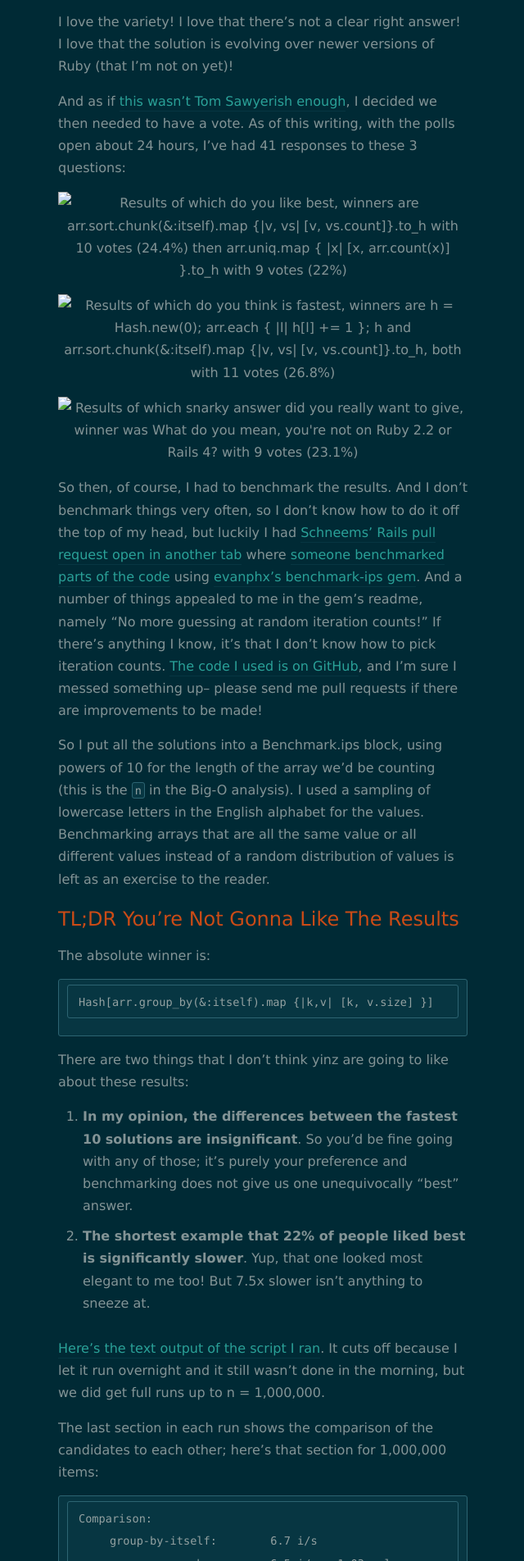
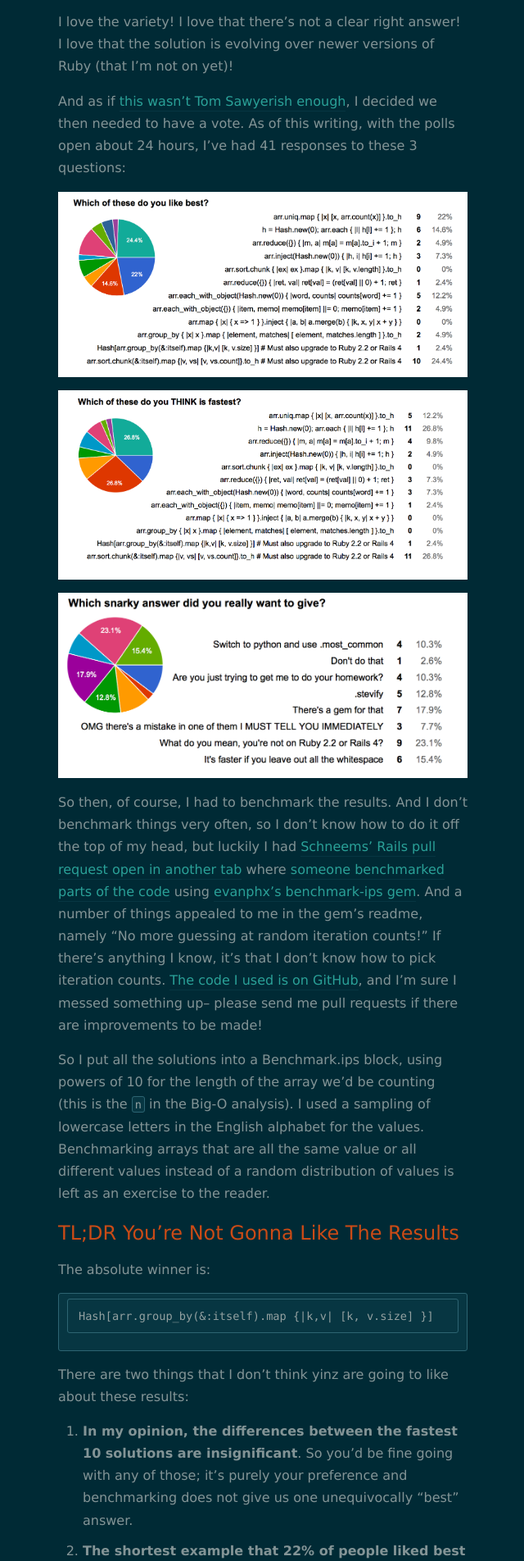
Before and after one commit to carols10cents/carol-nichols.com, a Jekyll site: the page built from _posts/2015-08-07-ruby-occurrence-couting.markdown, in a window 1280 px wide. Shown: the part 1559-3463 px from the top of the page at 82% size, without its empty margins (319-959 px from the left). Built offline with Jekyll 4.4.1, drawn with Linux system fonts in a browser that asks for light colours; nearby versions of some CDN libraries; Markdown is read by kramdown in place of the engine named in the settings; comment, search, counter and statistics services are not loaded.

Commit message:
Make images work again... maybe

```diff
--- a/_posts/2011-01-02-nfl-playoffs-infographic-usability-fail.markdown
+++ b/_posts/2011-01-02-nfl-playoffs-infographic-usability-fail.markdown
@@ -7,7 +7,7 @@ categories:
 
 I'm going to make my first post on this here blog about user experience and more specifically the usability of the graphics discussing the NFL playoffs. User experience and watching American football are other passions of mine in addition to programming in Ruby. I feel like its appropriate to expand the scope of my blog to include usability but that regularly including football would be scope creep ;)
 
-<a href="./assets/img/nfl-infographic.jpg"><img src="./assets/img/nfl-infographic.jpg" alt="" /></a>
+<a href="/assets/img/nfl-infographic.jpg"><img src="/assets/img/nfl-infographic.jpg" alt="" /></a>
 *Infographic on CBS during the Steelers-Browns game*
 
 My beef today is with the infographics that use x, y and z when discussing the NFL playoff picture. The use of these arbitrary letters is oddly ubiquitous throughout various media outlets' coverage of who has made the playoffs in which method, and using the letters makes it more difficult to understand the situation. Following my reasons for why this is so confusing are some suggestions as to how this information could be presented more clearly.
@@ -96,7 +96,7 @@ Why do we want to know these things? So I know if the team I am rooting is going
 
 So let's take another look at the CBS TV infographic-- what could we take out that doesn't serve the user goals?
 
-<a href="./assets/img/nfl-infographic.jpg"><img src="./assets/img/nfl-infographic.jpg" alt="" /></a>
+<a href="/assets/img/nfl-infographic.jpg"><img src="/assets/img/nfl-infographic.jpg" alt="" /></a>
 *Infographic on CBS during the Steelers-Browns game*
 
 I don't care about division leader vs wild card vs "in the hunt"-- I care about who is definitely in the playoffs and who only might be in the playoffs. I also don't really care about <em>how</em> a team is getting to the playoffs (i.e. winning their division vs wild card)-- I care if they definitely or possibly have the advantages of a first-round bye or home field.
--- a/_posts/2011-06-02-in-which-i-buy-a-mac.markdown
+++ b/_posts/2011-06-02-in-which-i-buy-a-mac.markdown
@@ -5,7 +5,7 @@ date:   2011-06-02 11:08:27
 categories:
 ---
 
-<img src="./assets/img/IMG_20110602_103531-225x300.jpg" alt="me and my MBA" />
+<img src="/assets/img/IMG_20110602_103531-225x300.jpg" alt="me and my MBA" />
 Complete with RMU sticker!
 
 Yep, I did it. After much agonizing and wrestling with my identity, I bought a 13" Macbook Air. It was mostly because I have started a new job at <a href="http://blog.resunate.com/">Careerimp</a> (doing Rails dev for our web app <a href="http://resunate.com/">Resunate.com</a>) at which deploying Rails on Windows is not a concern [as it was at my last job](/2010/12/16/top-5-reasons-i-develop-in-ruby-on-windows).
--- a/_posts/2015-05-10-rustc-discovery.markdown
+++ b/_posts/2015-05-10-rustc-discovery.markdown
@@ -68,13 +68,13 @@ Let's start with the history! Git is really good at keeping track of the history
 
 Taking a quick look at the log of the file, and especially with the stats that `git log --stat src/doc/grammar.md` shows, it looks like a lot of the grammar was added to this file in the first commit to it, [ffc5f1c](https://github.com/icorderi/rust/commit/ffc5f1ccd8b0c7ca07414c324729ecac97f47e6a). A GitHub trick I like to use is searching for the commit hash to find the pull request this commit was part of:
 
-<img src="./assets/img/github-commit-search.png" alt="screenshot showing that if you do a pull request search for a git SHA, you'll get the pull request that commit was part of" />
+<img src="/assets/img/github-commit-search.png" alt="screenshot showing that if you do a pull request search for a git SHA, you'll get the pull request that commit was part of" />
 
 This is awesome, because [in the PR description](https://github.com/rust-lang/rust/pull/19353) it says "The current state of the PR contains all the grammars that were available in reference.md and nothing else." So this content that looks brand new actually has more history as part of [reference.md](https://github.com/rust-lang/rust/blob/master/src/doc/reference.md)!
 
 So if I do `git log src/doc/reference.md`, I get... a lot of commits. `git log --format=oneline src/doc/reference.md | wc -l` => 356 commits as of today, to be exact. I don't know about you, but I'm not about to look through all of those individually. I did look at [the first commit](https://github.com/steveklabnik/rust/commit/47682f96de1da3bb0986e44e529cc51f24549c86), though, which shows that THIS file actually used to be `src/doc/rust.md`, and that the section I'm interested in had the same issues at that point.
 
-<img src="./assets/img/we-need-to-go-deeper.jpg" alt="screenshot of a paint program that has opened a screenshot of the screenshot of the screenshot to infinity, with the caption WE NEED TO GO DEEPER" />
+<img src="/assets/img/we-need-to-go-deeper.jpg" alt="screenshot of a paint program that has opened a screenshot of the screenshot of the screenshot to infinity, with the caption WE NEED TO GO DEEPER" />
 
 If I look at [the first commit to `src/doc/rust.md`](https://github.com/alexcrichton/rust/commit/864b434bfa3fd5b3ea9e38958652ed1abdc24f1d), the section I'm interested in is different at this point!
 
--- a/_posts/2015-08-07-ruby-occurrence-couting.markdown
+++ b/_posts/2015-08-07-ruby-occurrence-couting.markdown
@@ -42,11 +42,11 @@ I love the variety! I love that there's not a clear right answer! I love that th
 
 And as if [this wasn't Tom Sawyerish enough](https://twitter.com/BillLaboon/status/629462532734996480), I decided we then needed to have a vote. As of this writing, with the polls open about 24 hours, I've had 41 responses to these 3 questions:
 
-<img src="./assets/img/like.png" alt="Results of which do you like best, winners are arr.sort.chunk(&:itself).map {|v, vs| [v, vs.count]}.to_h with 10 votes (24.4%) then arr.uniq.map { |x| [x, arr.count(x)] }.to_h with 9 votes (22%)" />
+<img src="/assets/img/like.png" alt="Results of which do you like best, winners are arr.sort.chunk(&:itself).map {|v, vs| [v, vs.count]}.to_h with 10 votes (24.4%) then arr.uniq.map { |x| [x, arr.count(x)] }.to_h with 9 votes (22%)" />
 
-<img src="./assets/img/fastest.png" alt="Results of which do you think is fastest, winners are h = Hash.new(0); arr.each { |l| h[l] += 1 }; h and arr.sort.chunk(&:itself).map {|v, vs| [v, vs.count]}.to_h, both with 11 votes (26.8%)" />
+<img src="/assets/img/fastest.png" alt="Results of which do you think is fastest, winners are h = Hash.new(0); arr.each { |l| h[l] += 1 }; h and arr.sort.chunk(&:itself).map {|v, vs| [v, vs.count]}.to_h, both with 11 votes (26.8%)" />
 
-<img src="./assets/img/snark.png" alt="Results of which snarky answer did you really want to give, winner was What do you mean, you're not on Ruby 2.2 or Rails 4?	with 9 votes (23.1%)" />
+<img src="/assets/img/snark.png" alt="Results of which snarky answer did you really want to give, winner was What do you mean, you're not on Ruby 2.2 or Rails 4?	with 9 votes (23.1%)" />
 
 So then, of course, I had to benchmark the results. And I don't benchmark things very often, so I don't know how to do it off the top of my head, but luckily I had [Schneems' Rails pull request open in another tab](https://github.com/rails/rails/pull/21057) where [someone benchmarked parts of the code](https://github.com/rails/rails/pull/21057/files#r35902468) using [evanphx's benchmark-ips gem](https://github.com/evanphx/benchmark-ips). And a number of things appealed to me in the gem's readme, namely "No more guessing at random iteration counts!" If there's anything I know, it's that I don't know how to pick iteration counts. [The code I used is on GitHub](https://github.com/carols10cents/occurrence-counting/blob/master/bench.rb), and I'm sure I messed something up-- please send me pull requests if there are improvements to be made!
 
@@ -89,10 +89,10 @@ You'll have to [look at my code](https://github.com/carols10cents/occurrence-cou
 
 In order to get the nice, Big-O like graphs that I remember learning all about in college, I took the iterations per second from each N's comparison section of the results, took the inverse so that I had seconds per iteration, [and compiled them in a spreadsheet](https://docs.google.com/spreadsheets/d/10n6E5N0mD_DauGer9yFwIskzgdP4NhomdtDSj6EpsCI/edit?usp=sharing) then made a graph of the data on a logarithmic scale:
 
-<img src="./assets/img/big-o-graph.png" alt='Big-O graph showing that most of the solutions are the same, the uniq-count solution is significantly slower, and the map-inject solution is exponential' />
+<img src="/assets/img/big-o-graph.png" alt='Big-O graph showing that most of the solutions are the same, the uniq-count solution is significantly slower, and the map-inject solution is exponential' />
 
 UPDATE 2015-08-08: [Gankro](https://twitter.com/Gankro) kindly mentioned that I didn't put the y-axis in logarithmic scale originally, here's the fixed version. This lets you see more differences between the 10 similarly-performing solutions:
 
-<img src="./assets/img/big-o-graph-both-log.png" alt='The same data as the previous graph but with the y-axis using a logarithmic scale. There is now some visual difference between some of the 10 fastest solutions.' />
+<img src="/assets/img/big-o-graph-both-log.png" alt='The same data as the previous graph but with the y-axis using a logarithmic scale. There is now some visual difference between some of the 10 fastest solutions.' />
 
 So there you go! Go forth and benchmark your own code!
```
Also changed, not shown: _posts/2015-12-09-rust-profiling-on-osx-cpu-time.markdown (renamed from _posts/2015-12-06-rust-profiling-on-osx-cpu-time.markdown, +5 -5 lines).
